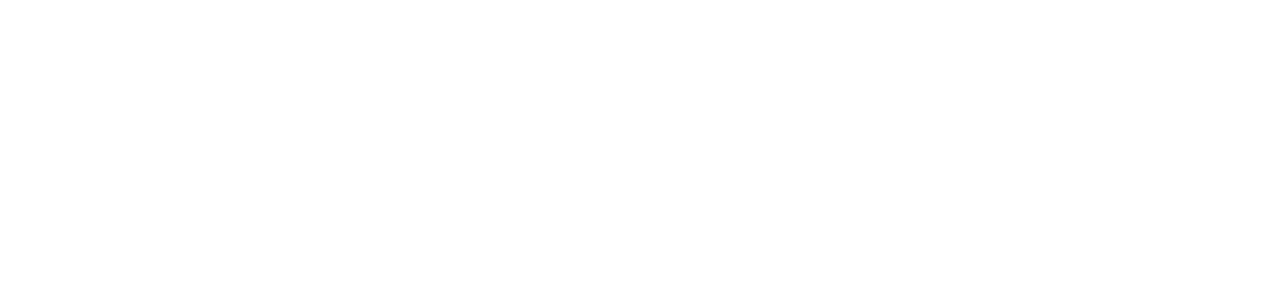
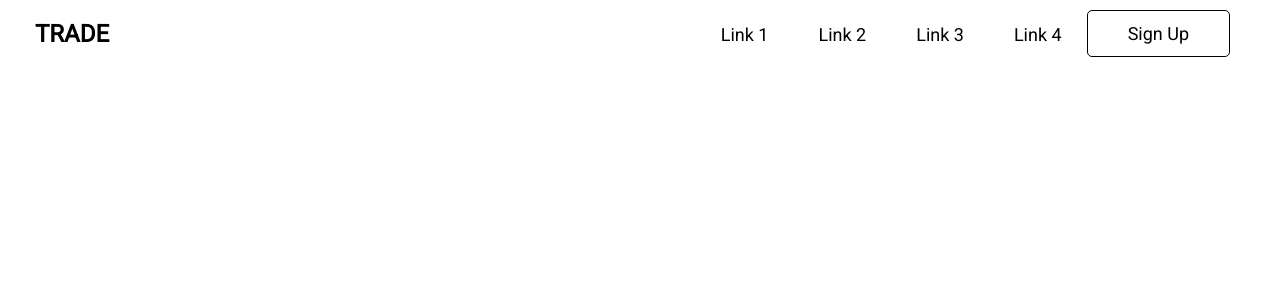
Before and after one commit to sotheaKIT/Internship-Kirirrom-development-team, a Vue app: page / in a window 1280 px wide. Shown: the top 300 px of the page. Built offline with nearby package versions, Linux system fonts and the light colour scheme.

Commit message:
feat: navigator html

```diff
--- a/src/components/navigator/navigator.html
+++ b/src/components/navigator/navigator.html
@@ -1,5 +1,10 @@
-<div class="l_navigator">
-  <div class="c_navigator">
-
+<div class="header">
+  <a href="#trade" class="logo">trade</a>
+  <div class="header-right">
+    <a  href="#link1">Link 1</a>
+    <a href="#link2">Link 2</a>
+    <a href="#link3">Link 3</a>
+    <a href="#link4">Link 4</a>
+    <a href="#sign_up" class="sign-up">Sign Up</a>
   </div>
 </div>
```
